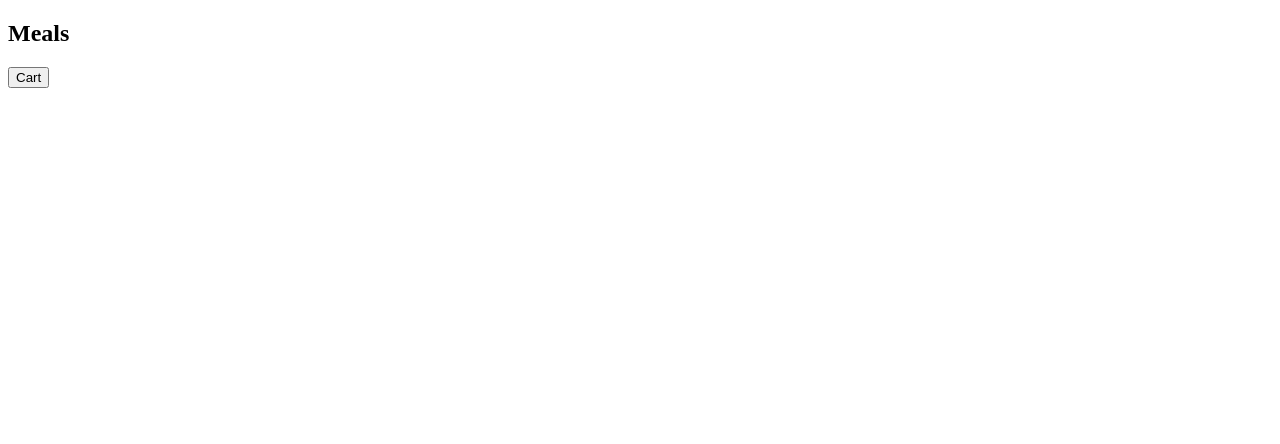
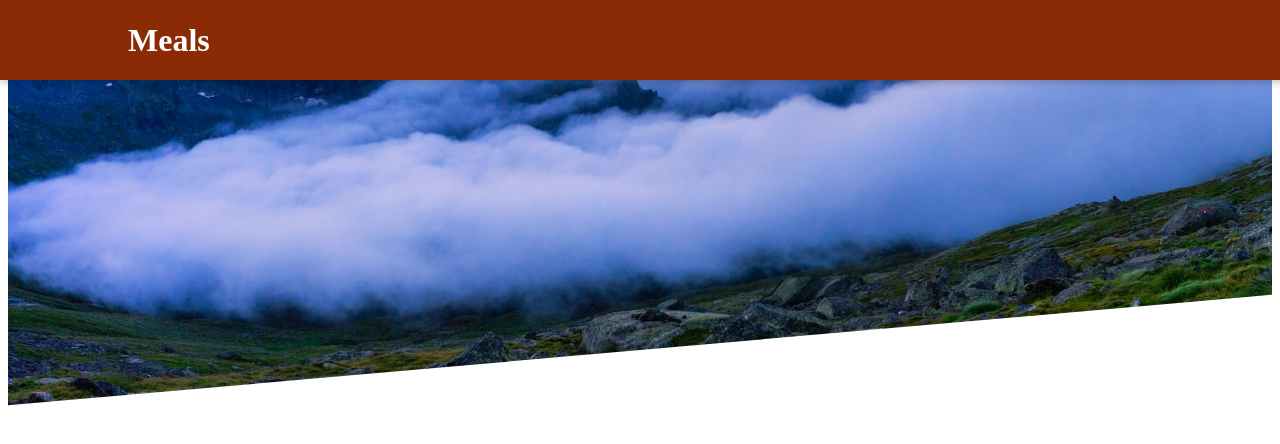
Before and after one commit to Alisyad9/weight_project, a React (Create React App) app: page / in a window 1280 px wide. Shown: the top 444 px of the page. Built offline with nearby package versions, Linux system fonts and the light colour scheme.

Commit message:
header updated, with styling

```diff
--- a/src/components/Layout/Header.js
+++ b/src/components/Layout/Header.js
@@ -1,16 +1,18 @@
 import React from 'react';
+
+import classes from './Header.module.css';
+import cloud from '../../image/cloud.jpg';
 
 const Header = () => {
   return (
-    <section>
-      <header>
-        <h1>Meals</h1>
-        <button>Cart</button>
+    <React.Fragment>
+      <header className={classes.header}>
+        <h1>Meals</h1> <button>Cart</button>
       </header>
-      <div>
-        <img />
+      <div className={classes['main-image']}>
+        <img src={cloud} alt="clouds in the sky" />
       </div>
-    </section>
+    </React.Fragment>
   );
 };
 
```
